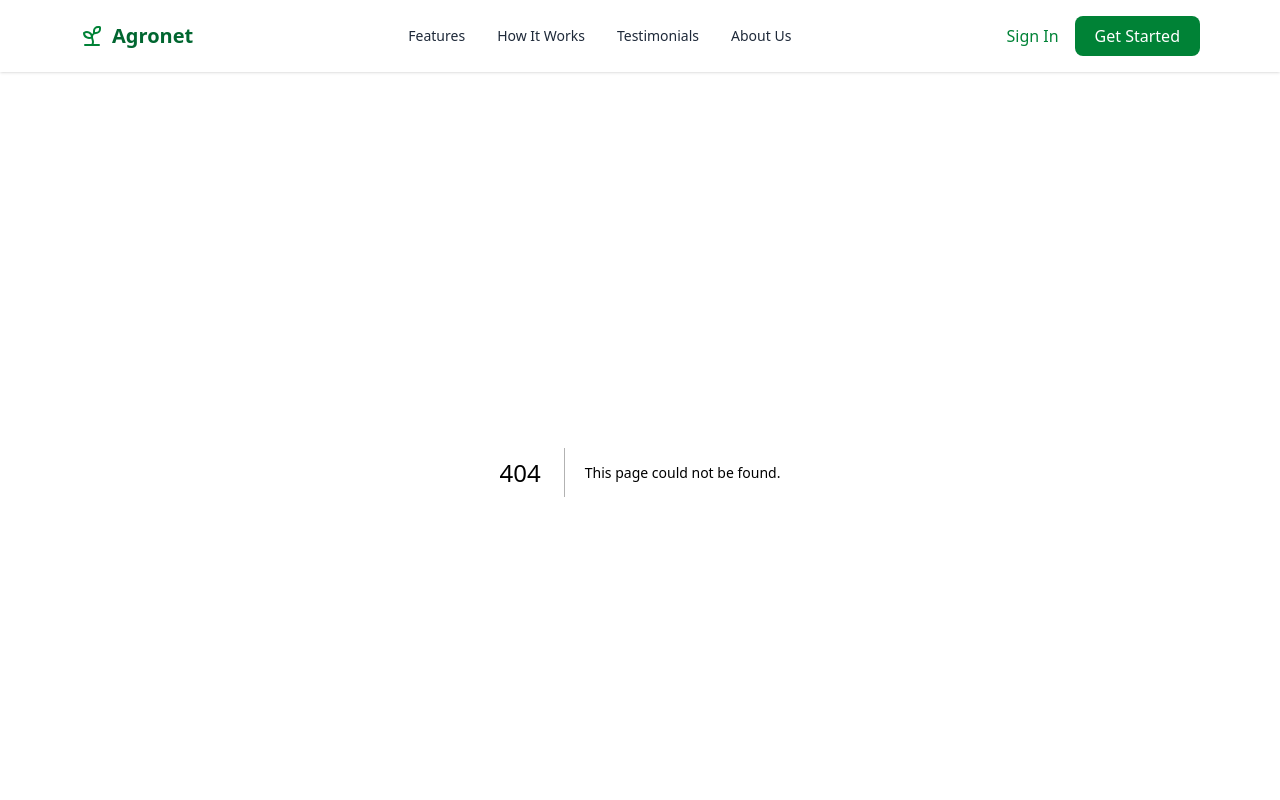
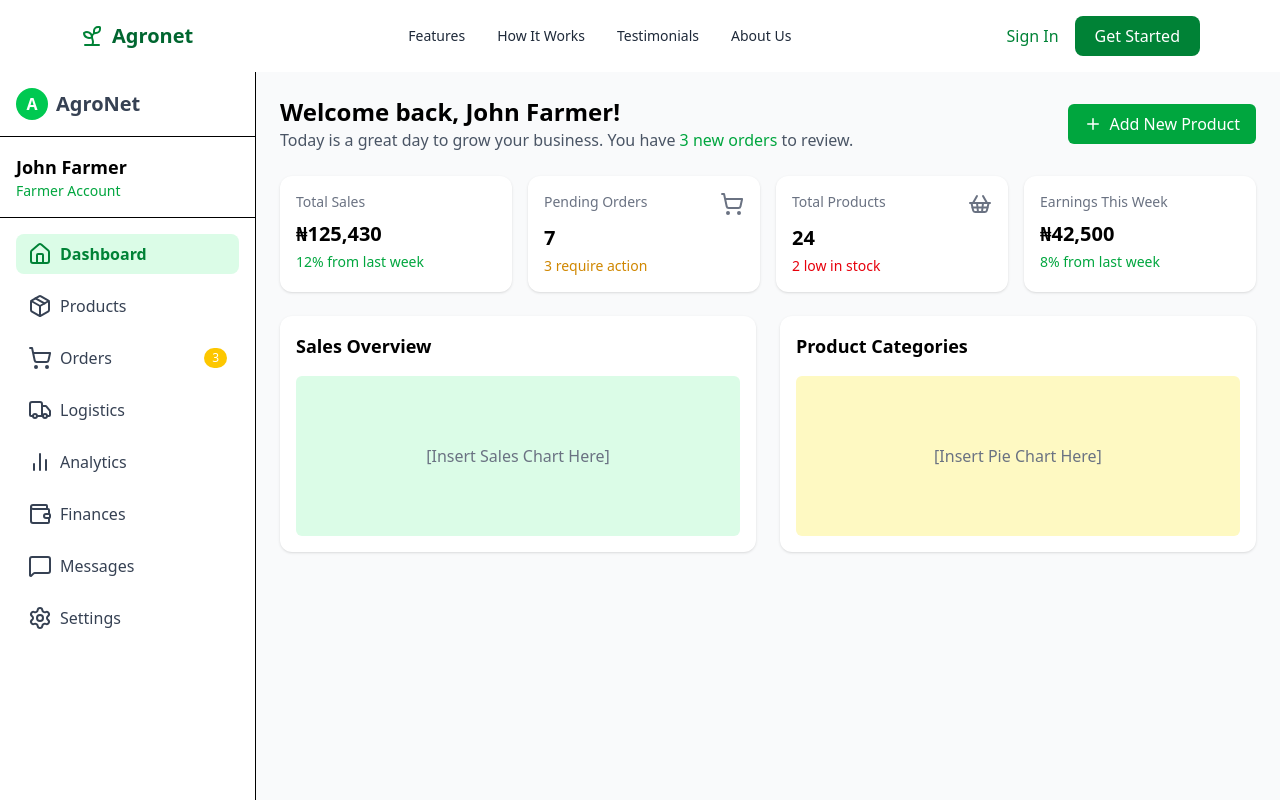
Before and after one commit to Youssoufai/agronet, a Next.js app: page /farmer-dashboard in a window 1280 px wide. Before the commit this address had no page. Shown: the top 800 px of the page. Built offline with nearby package versions, Linux system fonts and the light colour scheme.

Commit message:
farmer dashboard

```diff
--- /dev/null
+++ b/app/farmer-dashboard/page.jsx
@@ -0,0 +1,128 @@
+'use client';
+import { useState } from 'react';
+import { motion } from 'framer-motion';
+import {
+    Home,
+    Package,
+    ShoppingCart,
+    Truck,
+    BarChart2,
+    Wallet,
+    MessageSquare,
+    Settings,
+    Bell,
+    Mail,
+    Plus,
+    ShoppingBasket,
+} from 'lucide-react';
+
+export default function FarmerDashboard() {
+    const [activeTab, setActiveTab] = useState('Dashboard');
+
+    return (
+        <div className="flex min-h-screen bg-gray-50">
+            {/* Sidebar */}
+            <aside className="w-64 bg-white border-r">
+                <div className="p-4 flex items-center space-x-2 border-b">
+                    <div className="bg-green-500 text-white rounded-full h-8 w-8 flex items-center justify-center font-bold">
+                        A
+                    </div>
+                    <span className="text-xl font-semibold text-gray-700">AgroNet</span>
+                </div>
+                <div className="p-4 border-b">
+                    <div className="text-lg font-semibold">John Farmer</div>
+                    <div className="text-sm text-green-600">Farmer Account</div>
+                </div>
+                <nav className="flex flex-col gap-3 p-4 text-gray-700">
+                    <NavItem icon={<Home />} label="Dashboard" active={activeTab === 'Dashboard'} onClick={() => setActiveTab('Dashboard')} />
+                    <NavItem icon={<Package />} label="Products" />
+                    <NavItem icon={<ShoppingCart />} label="Orders" notification={3} />
+                    <NavItem icon={<Truck />} label="Logistics" />
+                    <NavItem icon={<BarChart2 />} label="Analytics" />
+                    <NavItem icon={<Wallet />} label="Finances" />
+                    <NavItem icon={<MessageSquare />} label="Messages" />
+                    <NavItem icon={<Settings />} label="Settings" />
+                </nav>
+            </aside>
+
+            {/* Main Content */}
+            <main className="flex-1 p-6 overflow-y-auto">
+                <div className="flex justify-between items-center mb-6">
+                    <div>
+                        <h1 className="text-2xl font-bold">Welcome back, John Farmer!</h1>
+                        <p className="text-gray-600">
+                            Today is a great day to grow your business. You have <span className="text-green-600 font-medium">3 new orders</span> to review.
+                        </p>
+                    </div>
+                    <button className="flex items-center gap-2 bg-green-600 text-white px-4 py-2 rounded-md hover:bg-green-700">
+                        <Plus size={18} /> Add New Product
+                    </button>
+                </div>
+
+                {/* Metrics Cards */}
+                <div className="grid grid-cols-1 md:grid-cols-4 gap-4 mb-6">
+                    <StatCard title="Total Sales" value="₦125,430" subtitle="12% from last week" increase />
+                    <StatCard title="Pending Orders" value="7" subtitle="3 require action" warning icon={<ShoppingCart />} />
+                    <StatCard title="Total Products" value="24" subtitle="2 low in stock" danger icon={<ShoppingBasket />} />
+                    <StatCard title="Earnings This Week" value="₦42,500" subtitle="8% from last week" increase />
+                </div>
+
+                {/* Placeholder for charts & categories */}
+                <div className="grid grid-cols-1 md:grid-cols-2 gap-6">
+                    <div className="bg-white p-4 rounded-xl shadow-sm">
+                        <h2 className="text-lg font-semibold mb-4">Sales Overview</h2>
+                        <div className="h-40 bg-green-100 rounded-md flex items-center justify-center text-gray-500">
+                            [Insert Sales Chart Here]
+                        </div>
+                    </div>
+                    <div className="bg-white p-4 rounded-xl shadow-sm">
+                        <h2 className="text-lg font-semibold mb-4">Product Categories</h2>
+                        <div className="h-40 bg-yellow-100 rounded-md flex items-center justify-center text-gray-500">
+                            [Insert Pie Chart Here]
+                        </div>
+                    </div>
+                </div>
+            </main>
+        </div>
+    );
+}
+
+function NavItem({ icon, label, active, onClick, notification }) {
+    return (
+        <div
+            className={`flex items-center justify-between px-3 py-2 rounded-lg cursor-pointer hover:bg-green-100 ${active ? 'bg-green-100 font-semibold text-green-700' : ''
+                }`}
+            onClick={onClick}
+        >
+            <div className="flex items-center gap-2">
+                {icon}
+                {label}
+            </div>
+            {notification && (
+                <div className="bg-yellow-400 text-white text-xs px-2 py-0.5 rounded-full">
+                    {notification}
+                </div>
+            )}
+        </div>
+    );
+}
+
+function StatCard({ title, value, subtitle, increase, warning, danger, icon }) {
+    const subtitleClass = increase
+        ? 'text-green-600'
+        : warning
+            ? 'text-yellow-600'
+            : danger
+                ? 'text-red-600'
+                : 'text-gray-500';
+
+    return (
+        <div className="bg-white p-4 rounded-xl shadow-sm">
+            <div className="text-sm text-gray-500 flex justify-between">
+                {title} {icon}
+            </div>
+            <div className="text-xl font-bold mt-2">{value}</div>
+            <div className={`text-sm mt-1 ${subtitleClass}`}>{subtitle}</div>
+        </div>
+    );
+}
```
